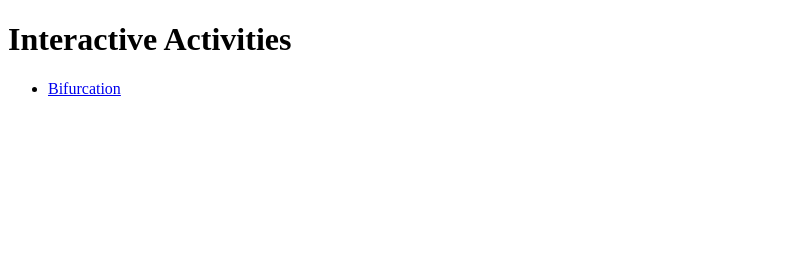
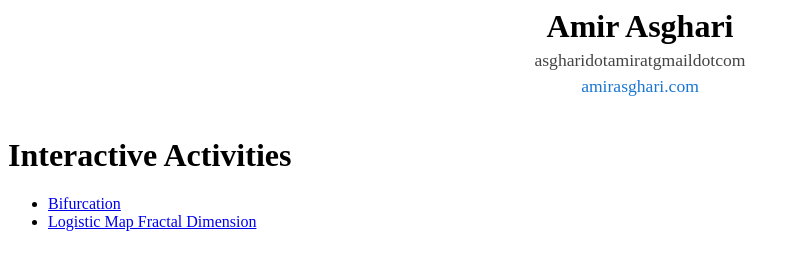
Before and after one commit to asghariamir/asghariamir.github.io, a plain HTML site: page index.html in a window 1280 px wide. Shown: the whole page, without its empty margins (0-799 px from the left). Drawn offline with Linux system fonts and the light colour scheme.

Commit message:
Update index.html

```diff
--- a/index.html
+++ b/index.html
@@ -3,12 +3,40 @@
 <head>
     <meta charset="UTF-8">
     <title>Interactive Activities</title>
+    <style>
+        .header {
+            text-align: center;
+            margin-bottom: 40px;
+        }
+        .header .name {
+            font-weight: bold;
+            font-size: 2em;
+        }
+        .header .email,
+        .header .website {
+            margin-top: 5px;
+            font-size: 1.1em;
+            color: #444;
+        }
+        .header .website a {
+            color: #1976d2;
+            text-decoration: none;
+        }
+        .header .website a:hover {
+            text-decoration: underline;
+        }
+    </style>
 </head>
 <body>
+    <div class="header">
+        <div class="name">Amir Asghari</div>
+        <div class="email">asgharidotamiratgmaildotcom</div>
+        <div class="website"><a href="https://amirasghari.com" target="_blank">amirasghari.com</a></div>
+    </div>
     <h1>Interactive Activities</h1>
     <ul>
         <li><a href="Bifurcation/">Bifurcation</a></li>
-
+        <li><a href="Logistic Map Fractal Dimension/">Logistic Map Fractal Dimension</a></li>
     </ul>
 </body>
 </html>
```
